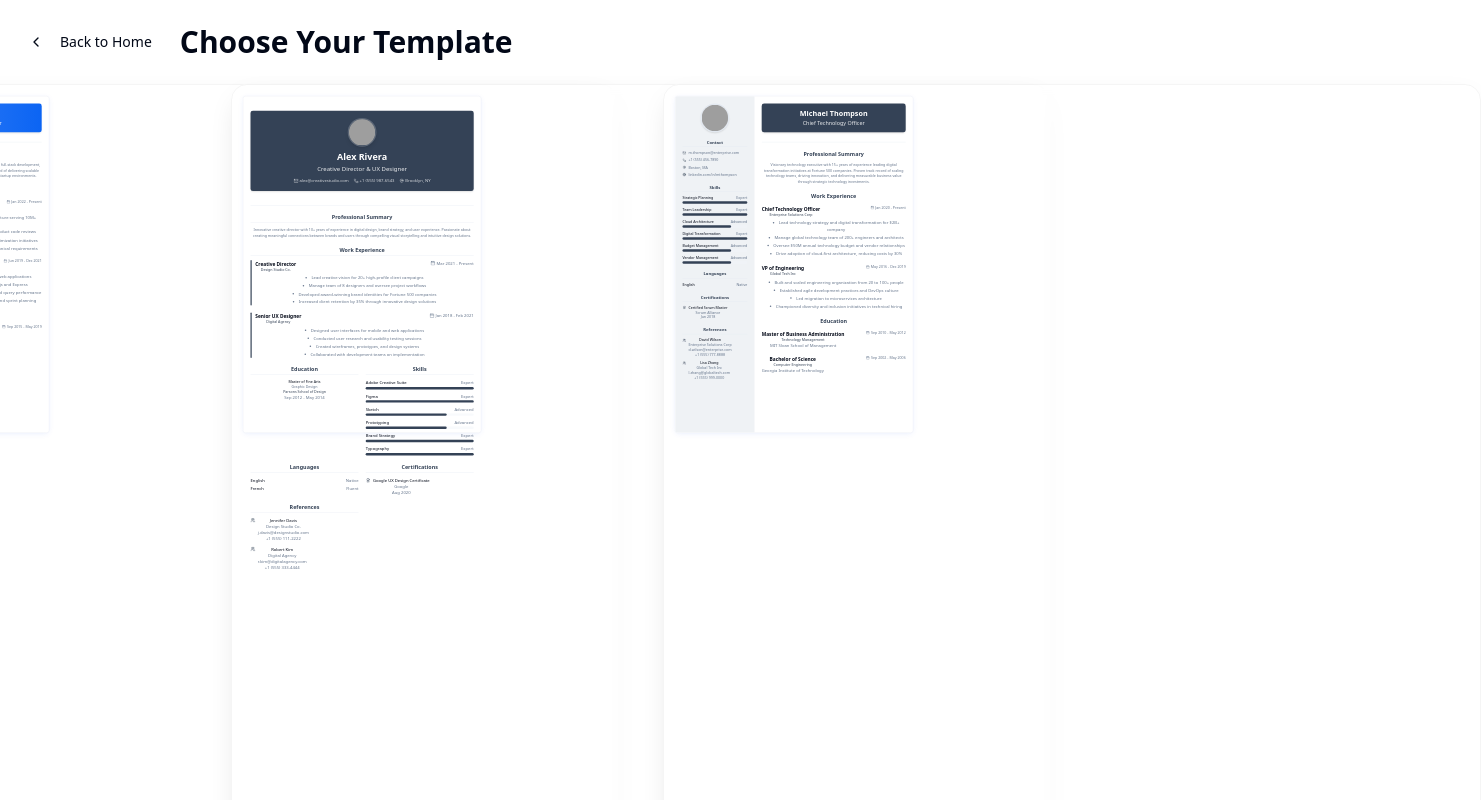
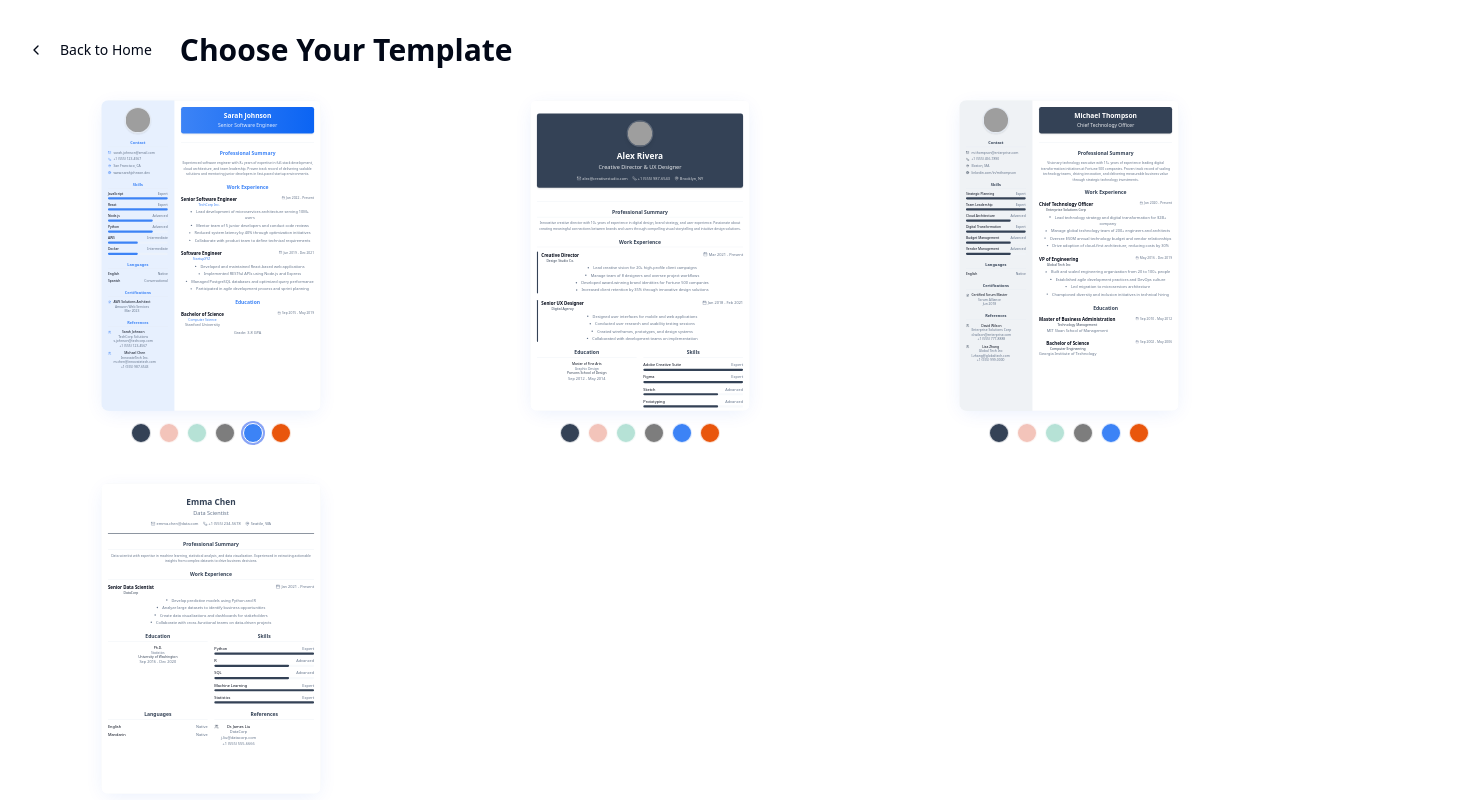
Before and after one commit to Paul1342/build-my-cv-showcase-10, a React (Vite) app: page /cv-builder in a window 1280 px wide. Shown: the top 800 px of the page, 1481 px wide, since content can reach past the window. Built offline with nearby package versions, Linux system fonts and the light colour scheme; grey boxes are pictures that could not be loaded.

Commit message:
Code edited in Lovable Code Editor
Edited UI in Lovable

```diff
--- a/src/pages/CVBuilder.tsx
+++ b/src/pages/CVBuilder.tsx
@@ -1,7 +1,5 @@
 import { useState, useRef, useEffect } from "react";
 import { Button } from "@/components/ui/button";
-import { Card } from "@/components/ui/card";
-import { Badge } from "@/components/ui/badge";
 import { ChevronLeft, Download, Eye, Palette } from "lucide-react";
 import { Link } from "react-router-dom";
 import CVEditor from "@/components/CVEditor";
@@ -14,9 +12,9 @@ import html2pdf from "html2pdf.js";
 
 const templates: CVTemplate[] = [
   { id: "professional", name: "Professional Modern", description: "", features: [], hasPhoto: true, columns: 2, color: "blue" },
-  { id: "creative",    name: "Creative Portfolio",  description: "", features: [], hasPhoto: true, columns: 1, color: "purple" },
-  { id: "executive",   name: "Executive Elite",     description: "", features: [], hasPhoto: true, columns: 2, color: "green" },
-  { id: "minimal",     name: "Minimalist Clean",    description: "", features: [], hasPhoto: false,columns: 1, color: "gray" },
+  { id: "creative",     name: "Creative Portfolio",   description: "", features: [], hasPhoto: true, columns: 1, color: "purple" },
+  { id: "executive",    name: "Executive Elite",      description: "", features: [], hasPhoto: true, columns: 2, color: "green" },
+  { id: "minimal",      name: "Minimalist Clean",     description: "", features: [], hasPhoto: false, columns: 1, color: "gray" }
 ];
 
 const initialCVData: CVData = {
@@ -27,45 +25,45 @@ const initialCVData: CVData = {
   skills: [],
   languages: [],
   certifications: [],
-  references: [],
+  references: []
 };
 
-// color dots used under each preview
 const colorOptions = [
   { value: "slate",   label: "Slate",   color: "hsl(215 25% 27%)" },
   { value: "rose",    label: "Rose",    color: "hsl(11 70% 84%)" },
   { value: "emerald", label: "Emerald", color: "hsl(164 44% 80%)" },
   { value: "amber",   label: "Gray",    color: "hsl(0 0% 49%)" },
   { value: "blue",    label: "Blue",    color: "hsl(217 91% 60%)" },
-  { value: "orange",  label: "Orange",  color: "hsl(20 90% 48%)" },
+  { value: "orange",  label: "Orange",  color: "hsl(20 90% 48%)" }
 ];
-
-const THUMB_SCALE = 0.30; // preview scale in the gallery
 
 const CVBuilder = () => {
   const [selectedTemplate, setSelectedTemplate] = useState<string | null>(null);
   const [cvData, setCvData] = useState<CVData>(initialCVData);
   const [previewMode, setPreviewMode] = useState(false);
   const [templateColor, setTemplateColor] = useState<string>("blue");
-
-  // per-card color for gallery thumbnails (keyed by index)
-  const [localColors, setLocalColors] = useState<Record<number, string>>({});
-
   const [previewScale, setPreviewScale] = useState(1);
   const [editedFields, setEditedFields] = useState<Record<string, boolean>>({});
 
+  // per-thumbnail color choice (so user can preview colors before selecting)
+  const [thumbColors, setThumbColors] = useState<Record<string, string>>({});
+
+  // On-screen preview refs
   const pdfRef = useRef<HTMLDivElement>(null);
-  const exportRef = useRef<HTMLDivElement>(null); // hidden A4 node for perfect export
   const previewContainerRef = useRef<HTMLDivElement>(null);
+
+  // Off-screen A4 export ref (used by html2pdf)
+  const exportRef = useRef<HTMLDivElement>(null);
+
   const { toast } = useToast();
 
-  // responsive scale for on-page editor preview (not gallery)
+  // Scale on-screen preview to fit its pane
   useEffect(() => {
     const calculateScale = () => {
       if (!previewContainerRef.current || previewMode) return;
       const container = previewContainerRef.current;
       const containerWidth = container.clientWidth;
-      const cvWidth = 794; // px
+      const cvWidth = 794; // on-screen preview width
       const scale = Math.min(containerWidth / cvWidth, 1);
       setPreviewScale(scale);
     };
@@ -74,22 +72,29 @@ const CVBuilder = () => {
     return () => window.removeEventListener("resize", calculateScale);
   }, [selectedTemplate, previewMode]);
 
-  const handleTemplateSelect = (templateId: string, color?: string) => {
+  const handleTemplateSelect = (templateId: string, chosenColor?: string) => {
     setSelectedTemplate(templateId);
     setCvData(placeholderData);
     setEditedFields({});
-    const t = templates.find((t) => t.id === templateId);
-    setTemplateColor(color || t?.color || "blue");
+    setTemplateColor(chosenColor || thumbColors[templateId] || (templates.find(t => t.id === templateId)?.color ?? "blue"));
   };
 
   const handleDataChange = (newData: CVData) => setCvData(newData);
 
+  // Export from hidden full-size A4 node
   const handleDownloadPDF = async () => {
-    // render from the hidden, perfectly-sized A4 node
     if (!exportRef.current || !selectedTemplate) return;
 
     try {
       toast({ title: "Generating PDF...", description: "Please wait while we create your CV." });
+
+      if ("fonts" in document) {
+        try { await (document as any).fonts.ready; } catch {}
+      }
+      const imgs = Array.from(exportRef.current.querySelectorAll("img"));
+      await Promise.all(
+        imgs.map(img => img.complete ? Promise.resolve() : new Promise(res => { img.onload = img.onerror = () => res(null); }))
+      );
 
       const element = exportRef.current;
       const opt = {
@@ -97,113 +102,95 @@ const CVBuilder = () => {
         filename: "my-cv.pdf",
         image: { type: "jpeg", quality: 0.98 },
         html2canvas: { scale: 3.78, useCORS: true }, // ~300 DPI
-        jsPDF: { unit: "mm", format: [210, 297], orientation: "portrait" as const },
+        jsPDF: { unit: "mm", format: [210, 297], orientation: "portrait" }
       };
 
       await html2pdf().set(opt).from(element).save();
-
       toast({ title: "PDF Downloaded!", description: "Your CV has been successfully downloaded." });
     } catch (error) {
       console.error("Error generating PDF:", error);
-      toast({
-        title: "Download Failed",
-        description: "There was an error generating your PDF. Please try again.",
-        variant: "destructive",
-      });
+      toast({ title: "Download Failed", description: "There was an error generating your PDF. Please try again.", variant: "destructive" });
     }
   };
 
-  // -----------------------------
-  // Template chooser (3 per row)
-  // -----------------------------
+  // ===========================
+  // Template chooser (3 per row, CV is the button, color preview below)
+  // ===========================
   if (!selectedTemplate) {
     return (
       <div className="min-h-screen bg-background">
-        <div className="container mx-auto px-4 pt-6">
-          <div className="flex items-center gap-4 mb-6">
-            <Link to="/">
-              <Button variant="ghost" size="sm">
-                <ChevronLeft className="w-4 h-4 mr-2" />
-                Back to Home
-              </Button>
-            </Link>
+        <div className="container mx-auto px-4 py-8">
+          <div className="flex items-center gap-4 mb-8">
+            <Link to="/"><Button variant="ghost" size="sm"><ChevronLeft className="w-4 h-4 mr-2" />Back to Home</Button></Link>
             <h1 className="text-3xl font-bold text-foreground">Choose Your Template</h1>
           </div>
 
-          {/* 3 columns on xl; horizontal gap reduced ~50% */}
-          <div
-            className="
-              grid
-              grid-cols-1
-              md:grid-cols-2
-              xl:grid-cols-3
-              gap-y-16
-              gap-x-8 md:gap-x-10 xl:gap-x-12
-            "
-          >
-            {templates.map((template, i) => {
+          <div className="grid grid-cols-1 md:grid-cols-2 lg:grid-cols-3 gap-10">
+            {templates.map((template) => {
               const sampleData = getSampleDataForTemplate(template.id);
-              const currentColor = localColors[i] ?? template.color;
+
+              // Thumbnail sizing
+              const A4_W = 794;
+              const A4_H = 1123;
+              const THUMB_W = 220; // adjust to taste
+              const scale    = THUMB_W / A4_W;
+              const THUMB_H  = Math.round(A4_H * scale);
+
+              const chosenColor = thumbColors[template.id] ?? template.color;
 
               return (
-                <div key={template.id} className="flex flex-col items-center select-none">
-                  {/* Clickable CV thumbnail */}
+                <div key={template.id} className="flex flex-col items-center">
+                  {/* CV thumbnail is the button */}
                   <button
                     type="button"
-                    aria-label={`Use ${template.name}`}
-                    onClick={() => handleTemplateSelect(template.id, currentColor)}
-                    className="
-                      relative outline-none
-                      rounded-2xl
-                      transition
-                      hover:scale-[1.01]
-                      focus-visible:ring-2 focus-visible:ring-primary
-                    "
+                    onClick={() => handleTemplateSelect(template.id, chosenColor)}
+                    className="outline-none focus:ring-2 focus:ring-primary/40 rounded-lg"
+                    aria-label={`Choose ${template.name}`}
+                  >
+                    <div
+                      className="rounded-lg shadow-card hover:shadow-elegant transition-smooth bg-white"
                       style={{
-                      boxShadow: "0 10px 30px -10px rgba(0,0,0,.15)",
-                      padding: "12px",
-                      background: "hsla(0,0%,100%,.65)",
-                      backdropFilter: "blur(4px)",
+                        width: THUMB_W,
+                        height: THUMB_H,
+                        overflow: "hidden",
+                        position: "relative"
                       }}
                     >
                       <div
-                      className="cv-a4 bg-white"
-                      style={{ transform: `scale(${THUMB_SCALE})`, transformOrigin: "top left" }}
+                        style={{
+                          width: A4_W,
+                          height: A4_H,
+                          transform: `scale(${scale})`,
+                          transformOrigin: "top left",
+                          position: "absolute",
+                          top: 0,
+                          left: 0
+                        }}
                       >
                         <CVPreview
                           data={sampleData}
-                        template={{ ...template, color: currentColor as any }}
+                          template={{ ...template, color: chosenColor }}
                           isPreview
-                        isPDF={false}
                         />
                       </div>
-
-                    {/* invisible hit-area matches visual frame */}
-                    <span
-                      aria-hidden
-                      className="absolute inset-0 rounded-2xl"
-                      style={{ border: "1px solid rgba(0,0,0,0.04)" }}
-                    />
+                    </div>
                   </button>
 
-                  {/* Per-card color selector */}
-                  <div className="mt-4 flex items-center gap-3">
-                    {colorOptions.map((c) => {
-                      const active = currentColor === c.value;
+                  {/* Color options below each CV */}
+                  <div className="mt-3 flex flex-wrap justify-center gap-2">
+                    {colorOptions.map((opt) => {
+                      const active = chosenColor === opt.value;
                       return (
                         <button
-                          key={c.value}
+                          key={opt.value}
                           type="button"
+                          aria-label={`Preview ${template.name} in ${opt.label}`}
                           onClick={(e) => {
-                            e.stopPropagation();
-                            setLocalColors((prev) => ({ ...prev, [i]: c.value }));
+                            e.stopPropagation(); // don't select template when changing color
+                            setThumbColors(prev => ({ ...prev, [template.id]: opt.value }));
                           }}
-                          className={`
-                            w-5 h-5 rounded-full border
-                            ${active ? "ring-2 ring-offset-2 ring-primary" : "border-white/70"}
-                          `}
-                          style={{ backgroundColor: c.color }}
-                          title={c.label}
+                          className={`w-5 h-5 rounded-full border ${active ? "ring-2 ring-primary/50 border-white" : "border-white/80"} transition-transform hover:scale-110`}
+                          style={{ backgroundColor: opt.color }}
                         />
                       );
                     })}
@@ -217,10 +204,10 @@ const CVBuilder = () => {
     );
   }
 
-  // -----------------------------
-  // Builder + preview/editor view
-  // -----------------------------
-  const currentTemplate = templates.find((t) => t.id === selectedTemplate)!;
+  // ===========================
+  // Builder / Preview / Export
+  // ===========================
+  const currentTemplate = templates.find(t => t.id === selectedTemplate)!;
 
   return (
     <div className="min-h-screen bg-background">
@@ -239,7 +226,6 @@ const CVBuilder = () => {
             </div>
 
             <div className="flex items-center gap-4">
-              {/* color picker for the live builder */}
               <div className="flex items-center gap-4">
                 <div className="flex items-center gap-2">
                   <Palette className="w-4 h-4 text-muted-foreground" />
@@ -272,6 +258,7 @@ const CVBuilder = () => {
                 <Eye className="w-4 h-4 mr-2" />
                 {previewMode ? "Edit" : "Preview"}
               </Button>
+
               <Button variant="default" size="sm" onClick={handleDownloadPDF}>
                 <Download className="w-4 h-4 mr-2" />
                 Download PDF
@@ -285,11 +272,7 @@ const CVBuilder = () => {
         {previewMode ? (
           <div className="flex justify-center">
             <div ref={pdfRef} className="cv-page">
-              <CVPreview
-                data={cvData}
-                template={{ ...currentTemplate, color: templateColor }}
-                isPDF={true}
-              />
+              <CVPreview data={cvData} template={{ ...currentTemplate, color: templateColor }} isPDF />
             </div>
           </div>
         ) : (
@@ -303,33 +286,28 @@ const CVBuilder = () => {
                 onFieldEdit={setEditedFields}
               />
             </div>
-
             <div className="flex flex-col overflow-hidden">
               <div ref={previewContainerRef} className="flex justify-center" style={{ overflow: "hidden" }}>
                 <div
+                  ref={!previewMode ? pdfRef : undefined}
                   style={{
                     transform: `scale(${previewScale})`,
                     transformOrigin: "top center",
-                    transition: "transform 0.2s ease-in-out",
+                    transition: "transform 0.2s ease-in-out"
                   }}
                 >
-                  <CVPreview
-                    data={cvData}
-                    template={{ ...currentTemplate, color: templateColor }}
-                    isPreview
-                    isPDF={false}
-                  />
+                  <CVPreview data={cvData} template={{ ...currentTemplate, color: templateColor }} isPreview isPDF={false} />
                 </div>
               </div>
             </div>
           </div>
         )}
-      </div>
 
-      {/* Hidden A4 export node */}
+        {/* Hidden A4 export node (off-screen but fully rendered at A4) */}
         <div aria-hidden="true" style={{ position: "fixed", top: 0, left: "-10000px", zIndex: -1 }}>
           <div ref={exportRef} className="cv-page">
-          <CVPreview data={cvData} template={{ ...currentTemplate, color: templateColor }} isPDF={true} />
+            <CVPreview data={cvData} template={{ ...currentTemplate, color: templateColor }} isPDF />
+          </div>
         </div>
       </div>
     </div>
```
Lines whose indentation alone changed are shown as unchanged.
